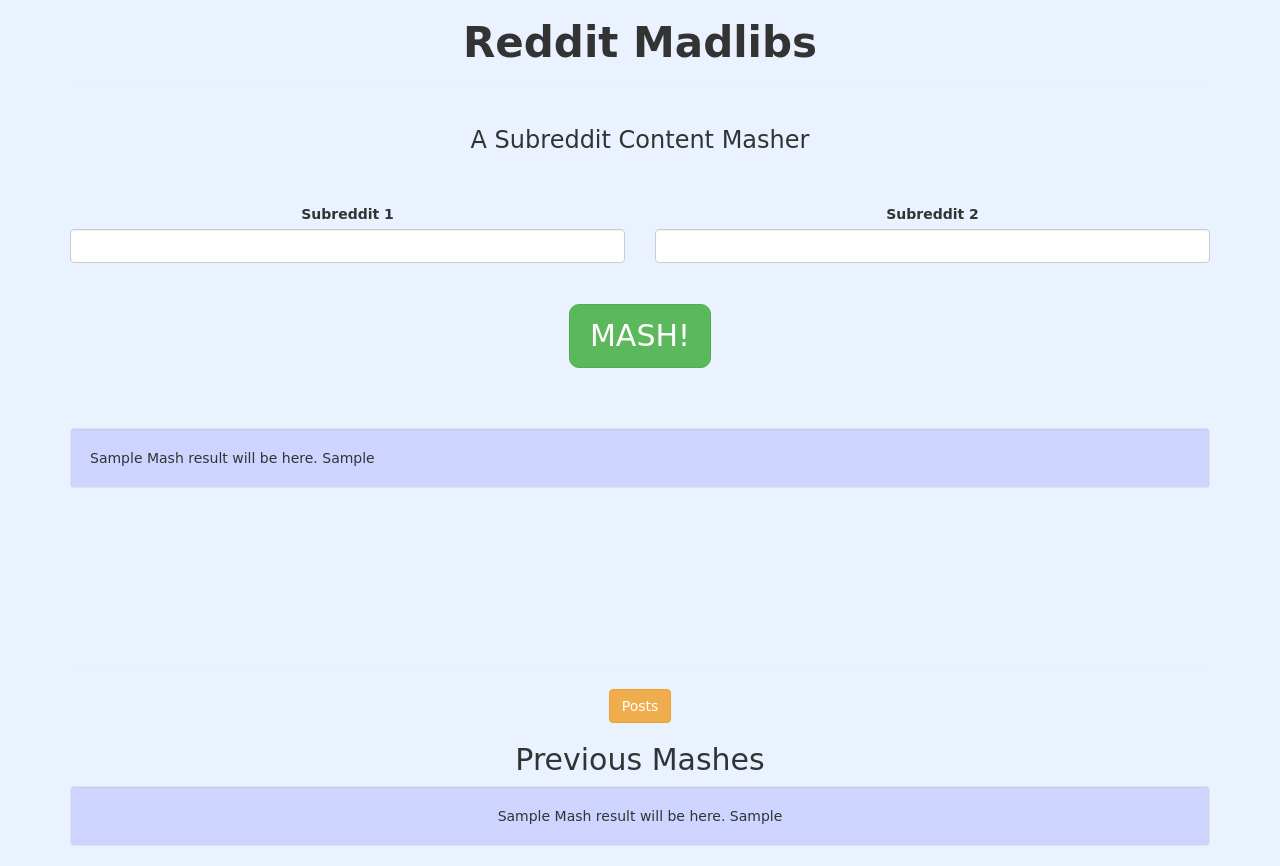
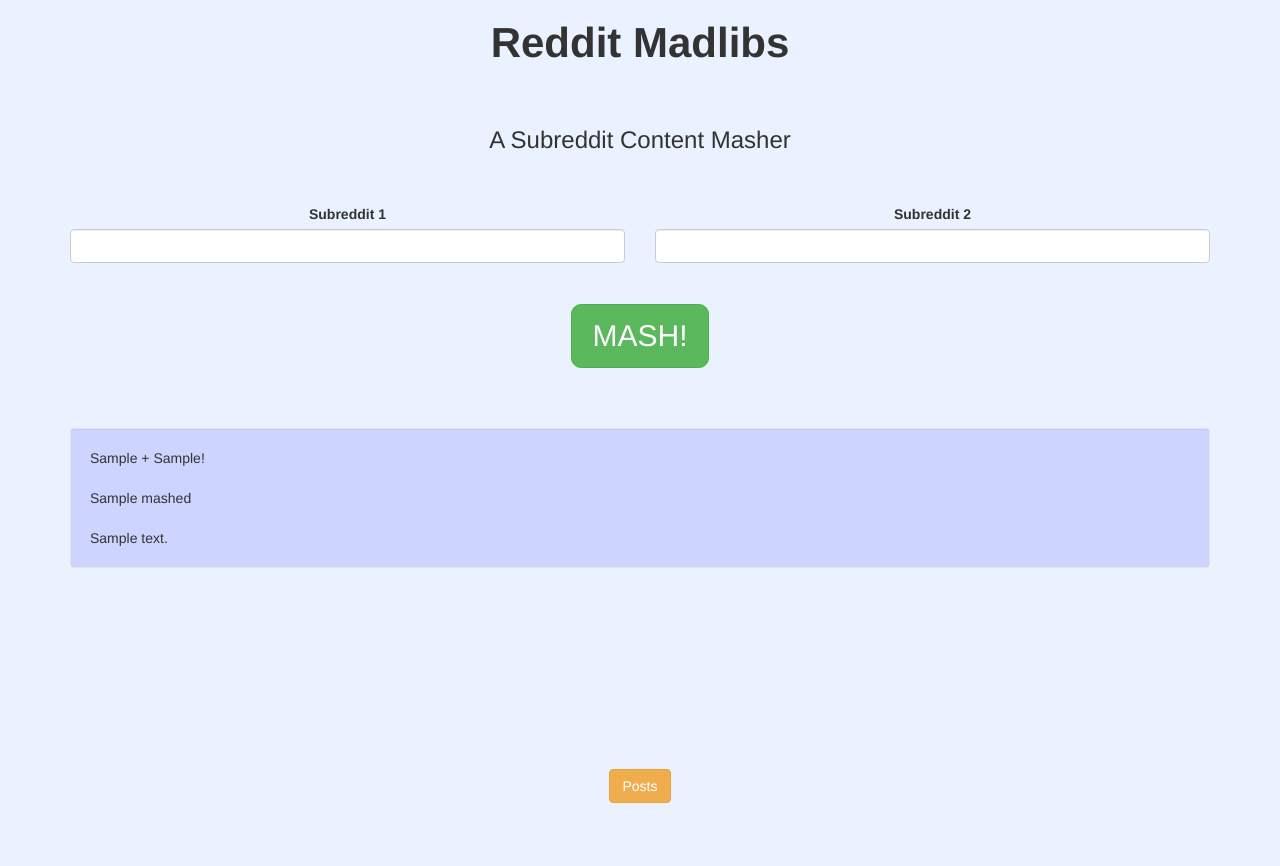
Before and after one commit to WilsonBerkow/softdev-madlibs, a Flask app: template templates/home.html in a window 1280 px wide. After the commit the page ends 803 px from the top, so only its background shows below. Run offline with Flask 2, Linux system fonts and the light colour scheme; the template is opened without the code that fills it: most values are stand-ins (such as "Sample title", 1, 10 or a date in 2020).

Commit message:
Wrapper for masher, sentiment analysis

```diff
--- a/api/reddit.py
+++ b/api/reddit.py
@@ -35,6 +35,7 @@
 
   if os.path.isfile(KEY_FILE):
     s = open(KEY_FILE).read().split('\n')
+
     CLIENT_ID = s[0]
     CLIENT_SECRET = s[1]
     CURRENT_TOKEN = s[2]
--- a/app.py
+++ b/app.py
@@ -1,7 +1,7 @@
 from flask import Flask, request, redirect, render_template
 import data
 from api import reddit, text_processing
-from util import util
+from util import util, mash
 
 app = Flask(__name__)
 
@@ -15,10 +15,13 @@
     sub1 = request.args['sub1']
     sub2 = request.args['sub2']
     try:
-      post1 = reddit.getSubredditRandomPost(sub1, 30)
-      post2 = reddit.getSubredditRandomPost(sub2, 30)
+      mashed = mash.getMash(sub1, sub2)
+      print mashed
+      sentiment = text_processing.getSentiment(mashed)
+      sentimentMessages = {'neg': 'That\'s not nice.', 'pos': 'Why thank you!', 'neutral': 'What\'s that supposed to mean?'}
+
       # TODO: mash and pass to template
-      return render_template('home.html', post1 = post1, post2 = post2, sub1 = sub1, sub2 = sub2)
+      return render_template('home.html', sub1 = sub1, sub2 = sub2, mashed = mashed, sentimentMessage = sentimentMessages[sentiment])
     except reddit.APIError:
       return redirect('auth')
   else:
--- a/devlog.txt
+++ b/devlog.txt
@@ -105,3 +105,6 @@
 
 kli - 2015-12-14 8:21 PM
 	Added retrieval of nested comments and comment JSON parser
+
+kli - 2015-12-14 11:08 PM
+	Added wrapper for Gabe's masher and sentiment analysis for the resulting mash
--- a/static/custom.css
+++ b/static/custom.css
@@ -21,7 +21,7 @@
 
 body{
 	background-color: rgb(234, 242, 255);
-	font-family: cursive;
+	font-family: 'Helvetica', sans-serif;
 }
 
 h1{
--- a/templates/home.html
+++ b/templates/home.html
@@ -46,20 +46,37 @@
 			</center>
 		</div>
 		<br><br><br>
-		<div class="well">{{subreddit1}} Mash result will be here. {{subbreddit2}}</div>
+		<div class="well">
+			{{sub1}} + {{sub2}}!
+			<br><br>
+			{% if mashed %}
+			{{mashed}}
+			<br><br>
+			{{sentimentMessage}}
+			{% else %}
+			Mash result will be here.
+			{% endif %}
+		</div>
 		<br>
 
 		<br><br><br><br><br><br>
 		{% if posts %}
 		<div class="well">
-			{% if post1 == None %}
+			{% if sub1 == None %}
 			Subreddit /r/{{sub1}} not found!
-			{% elif post2 == None %}
+			{% elif sub2 == None %}
 			Subreddit /r/{{sub2}} not found!
 			{% else %}
-			<a href="{{post1['url']}}">{{post1['title']}}</a>
+			<a href="{{sub1}}">{{sub1}}</a>
+			{{mashed}}
+			{% if mashed %}
+			{{mashed}}
+			<br>
+			{{sentiment}}
+			{% else %}
 			Mash result will be here.
-			<a href="{{post2['url']}}">{{post2['title']}}</a>
+			{% endif %}
+			<a href="{{sub2}}">{{sub2}}</a>
 			{% endif %}
 		</div>
 		{% endif %}
@@ -67,18 +84,18 @@
 		<center>
 		<button action="/posts/" type="submit" class="btn btn-warning">Posts</button>
 
-	</center>
+		</center>
 
-		<div class="row">
-			<center>
-				<h2>Previous Mashes </h2>
-				<div class="col-md-12">
-					{% for item in titles %}
-					<div class="well">{{subreddit1}} Mash result will be here. {{subbreddit2}}</div>
-					{% endfor %}
-				</div>
-			</center>
-		</div>
+		<!-- <div class="row"> -->
+			<!-- <center> -->
+				<!-- <h2>Previous Mashes </h2> -->
+				<!-- <div class="col-md-12"> -->
+					<!-- {% for item in titles %} -->
+					<!-- <div class="well">{{sub1}} Mash result will be here. {{sub2}}</div> -->
+					<!-- {% endfor %} -->
+				<!-- </div> -->
+			<!-- </center> -->
+		<!-- </div> -->
 
 	</div>
 
--- a/util/mash.py
+++ b/util/mash.py
@@ -121,6 +121,10 @@
     for i in formWords(gramdict):
         print i.encode('utf-8')
 
+def getMash(sub1, sub2):
+  ngrams = ngramsFromSubreddits(sub1, sub2, 3, 10);
+  mashed = getComment(ngrams)
+  return mashed
 
 if __name__ == '__main__':
     init()
```
